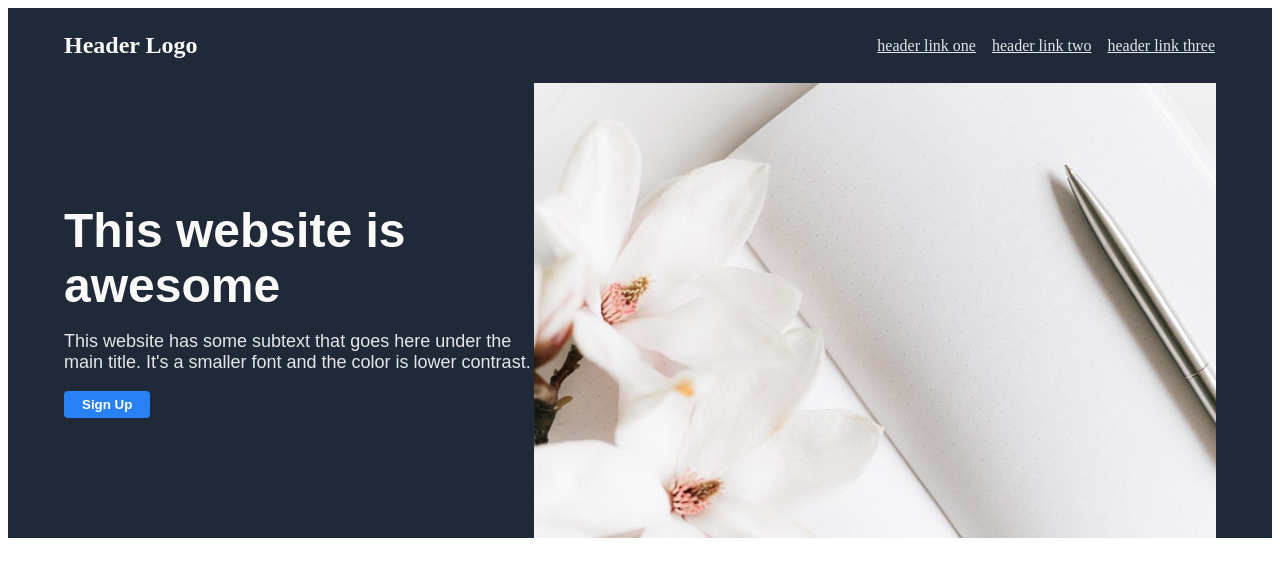
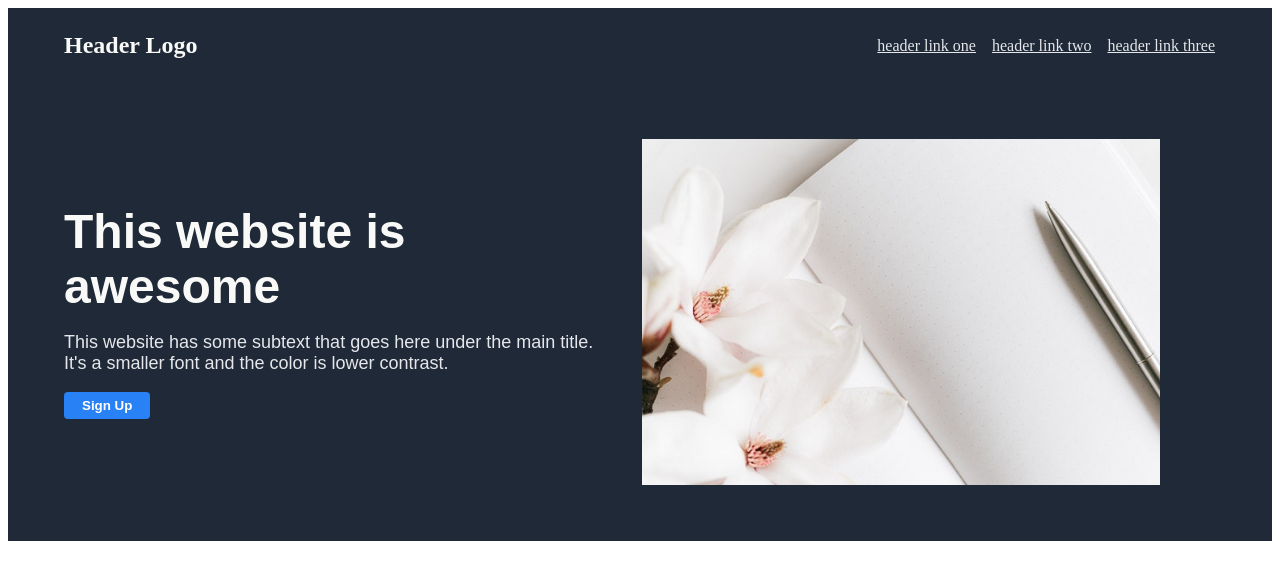
Before and after one commit to AOLChat/Landing-Page, a plain HTML site: page index.html in a window 1280 px wide. Drawn offline with Linux system fonts and the light colour scheme.

Commit message:
Fix image pushing off screen

```diff
--- a/style.css
+++ b/style.css
@@ -24,6 +24,7 @@
 .first-card {
     display: flex;
     background-color: #1F2937;
+    padding: 56px;
 }
 
 .first-card-left {
@@ -34,6 +35,7 @@
     margin-left: 56px;
     margin: 0;
     padding: 0;
+    padding-right: 24px;
 
 }
 
@@ -42,7 +44,6 @@ h1 {
     font-weight: bolder;
     font-size: 48px;
     color: #F9FAF8;
-    margin-left: 56px;
     margin-top: 0;
     margin-bottom: 0;
 }
@@ -51,12 +52,12 @@ h1 {
     font-family: Arial, Helvetica, sans-serif;
     color: #E5E7EB;
     font-size: 18px;
-    margin-left: 56px;
 }
 
 .first-card-image {
     margin-right: 56px;
-    width: 100%
+    width: 45%;
+    height: 45%;
 }
 
 .sign.up.container {
@@ -64,7 +65,6 @@ h1 {
 }
 
 .button {
-    margin-left: 56px;
     border: none;
     background-color: #2882F6;
     color: white;
```
